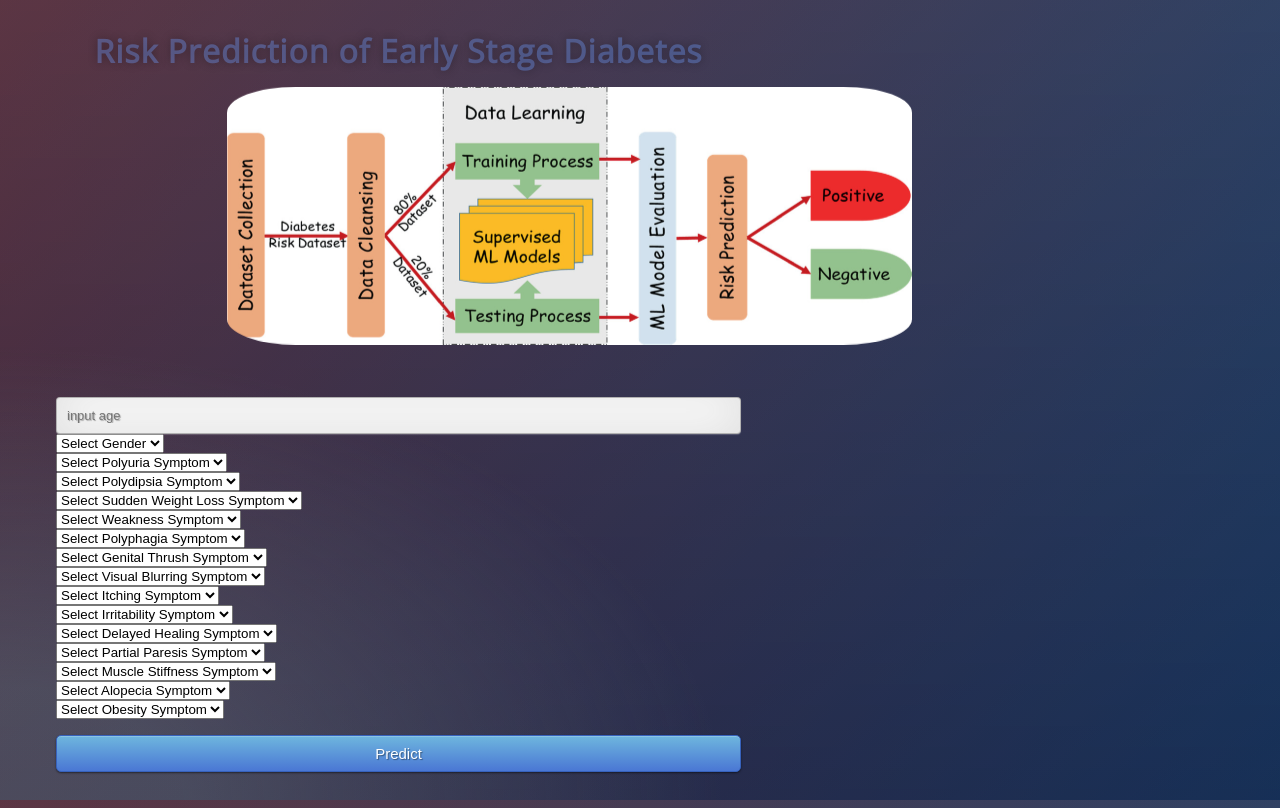
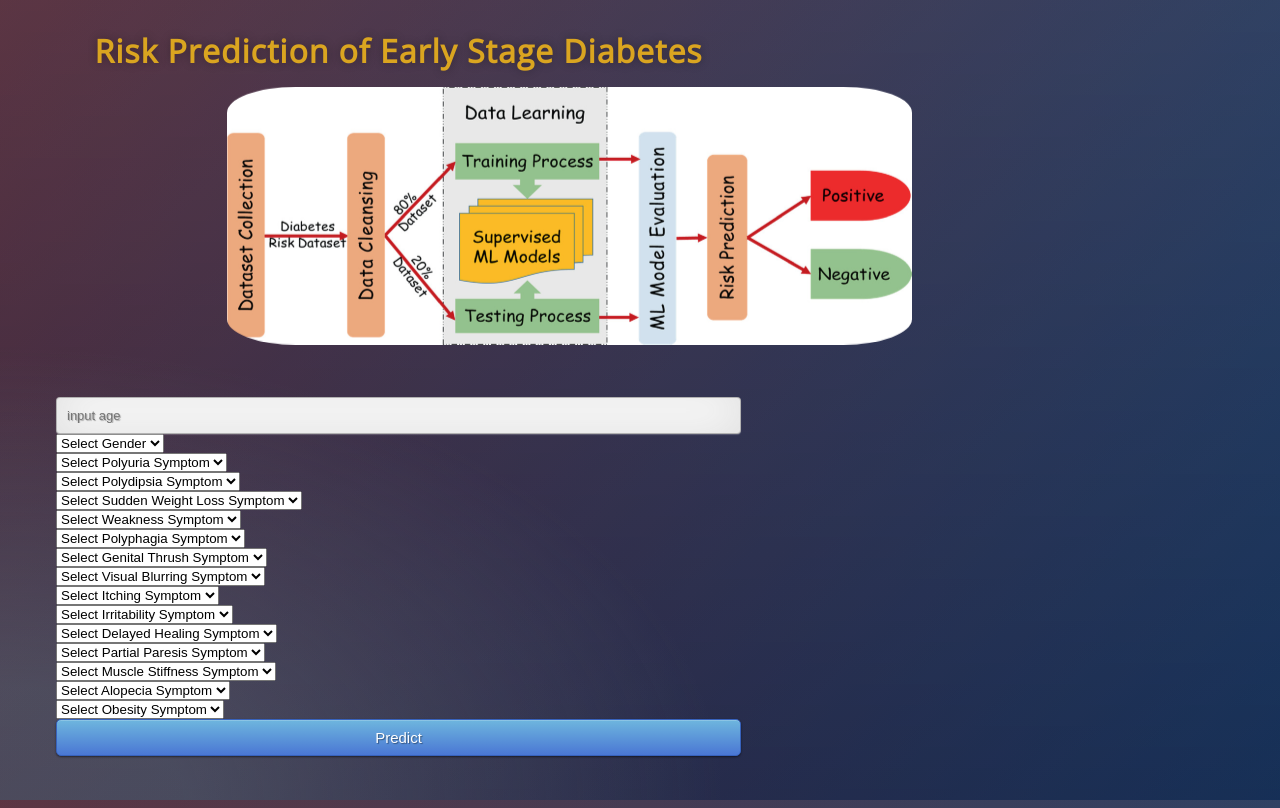
Before and after one commit to zinabu-dot/Risk-prediction-early-stage-diabetes, a Flask app: page / in a window 1280 px wide. Run offline with Flask 3, Linux system fonts and the light colour scheme; parts of the project's set-up code (start-up, migrations or seed data) failed here and were passed over.

Commit message:
css changed commit

```diff
--- a/static/css/style.css
+++ b/static/css/style.css
@@ -41,7 +41,7 @@ body {
 }
 
 .login h1 {
-	color: #6e96f364;
+	color: goldenrod;
 	text-shadow: 0 0 10px rgba(0,0,0,0.3);
 	letter-spacing:1px;
 	text-align:center; }
@@ -97,10 +97,14 @@ select {
 }
 
 button {
-	margin-top: 1rem;
+	text-align: center;
+	margin: auto;
+	display: flex;
 }
 
 p {
 	color: white;
 	font-size: 13px;
+	background-color: skyblue;
+
 }
```
